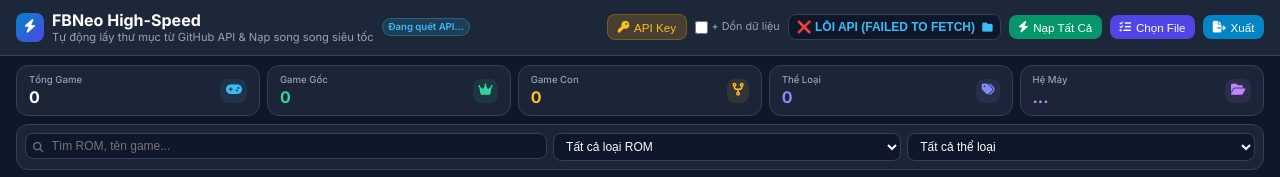
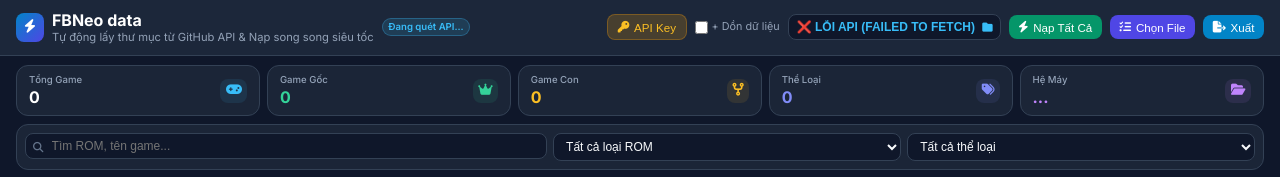
Before and after one commit to longhai/codes, a Jekyll site: the page _posts/2026-09-29-fbneo-c-driver-extractor-github-api-explorer.html, which Jekyll copies as it is, in a window 1280 px wide. Shown: the top 177 px of the page. Built offline with Jekyll 4.4.1, drawn with Linux system fonts in a browser that asks for light colours.

Commit message:
Save: fbneo-c-driver-extractor-github-api-explorer

```diff
--- a/_posts/2026-09-29-fbneo-c-driver-extractor-github-api-explorer.html
+++ b/_posts/2026-09-29-fbneo-c-driver-extractor-github-api-explorer.html
@@ -187,7 +187,7 @@
                 <div class="brand-sub">
                     <div class="brand-ico"><i class="fa-solid fa-bolt"></i></div>
                     <div class="brand-ttl">
-                        <h1>FBNeo High-Speed</h1>
+                        <h1>FBNeo data</h1>
                         <p class="hdr-desc">Tự động lấy thư mục từ GitHub API & Nạp song song siêu tốc</p>
                     </div>
                 </div>
```
